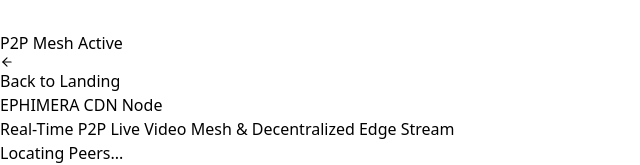
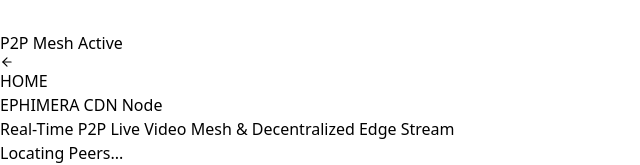
Before and after one commit to Aryang2712/Ephimera_Final, a React (Vite) app in the folder client/: page / in a window 1280 px wide. Both pictures are taken after a click on the button 639 px from the left and 553 px from the top of the page. Shown: the part 253-418 px from the top of the page, without its empty margins (0-640 px from the left). Built offline with nearby package versions, Linux system fonts and the light colour scheme; no server answers.

Commit message:
feat: change 'Back to Landing' button text to 'HOME'

```diff
--- a/client/src/App.jsx
+++ b/client/src/App.jsx
@@ -56,10 +56,10 @@
 
           <button
             onClick={() => setShowDashboard(false)}
-            className="flex items-center space-x-2 text-xs font-semibold bg-white/5 hover:bg-purple-600/80 text-white px-3.5 py-1.8 rounded-lg transition duration-200 border border-white/15 hover:border-purple-400/50 shadow-sm backdrop-blur-md cursor-pointer group"
+            className="flex items-center space-x-2 text-xs font-bold bg-white/10 hover:bg-white/20 text-white px-3.5 py-1.5 rounded-lg transition duration-200 border border-white/20 hover:border-white/40 shadow-sm backdrop-blur-md cursor-pointer group"
           >
             <ArrowLeft size={14} className="group-hover:-translate-x-0.5 transition-transform duration-200" />
-            <span>Back to Landing</span>
+            <span>HOME</span>
           </button>
         </div>
       </header>
```
